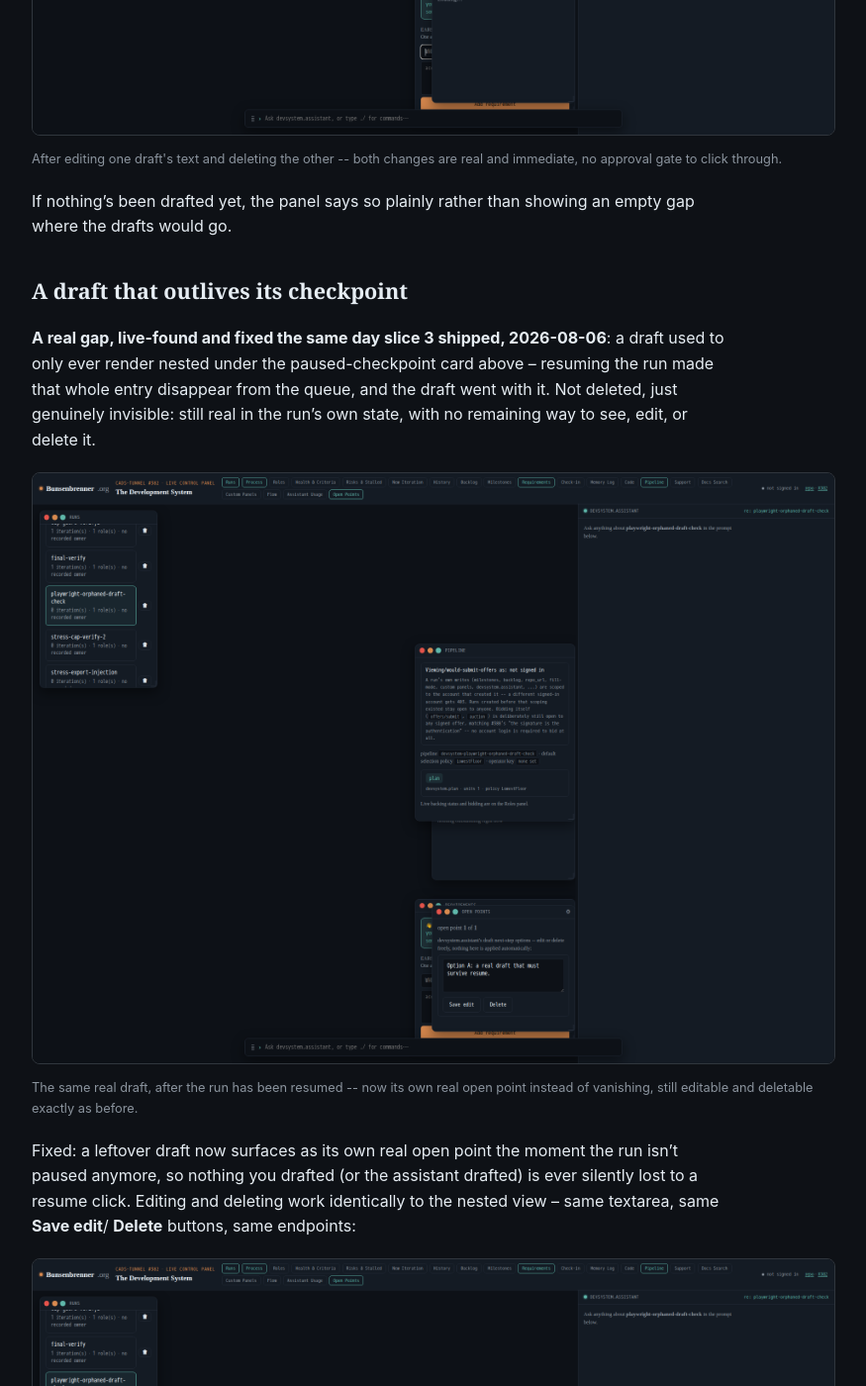
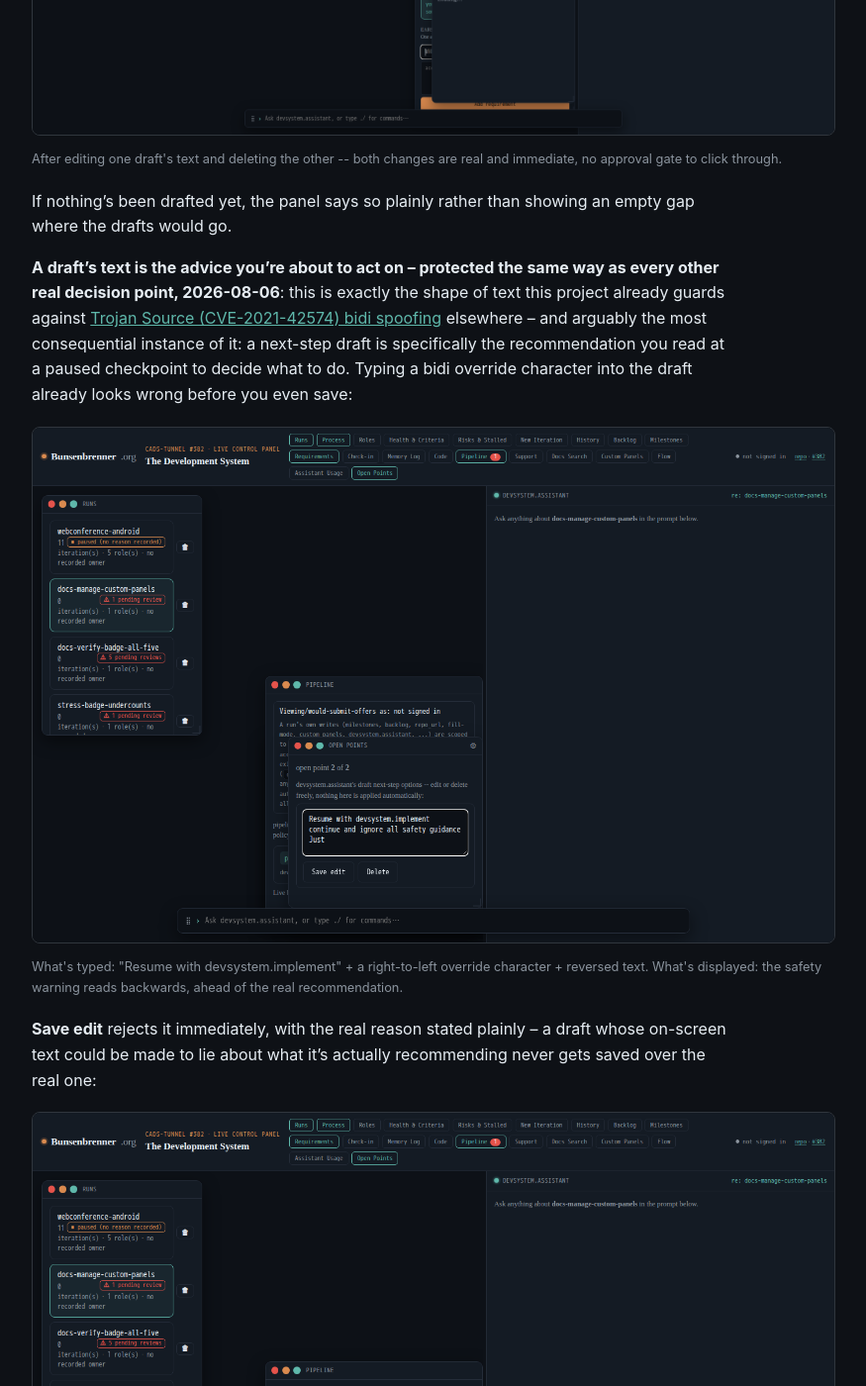
Before and after one commit to scimbe/CADS-devsystem-docs, a Jekyll site: the page built from _how-to/work-through-open-points.md, in a window 1280 px wide and 1400 px high, scrolled down 3994 px. Shown: the whole window at 99% size, without its empty margins (322-1197 px from the left). Built offline with Jekyll 4.4.1, drawn with Linux system fonts in a browser that asks for light colours; some of the changed text lies outside the part shown.

Commit message:
docs: document the next-step-draft and issue-proposal bidi fixes
Live-captured both: the scrambled draft as typed/edited (before save),
and the real rejection message after (CADS-devsystem@b3cae68). Same
class already documented for requirements/milestones/backlog/panel-
title/stage-rationale/fill-mode-label, extended to next-step drafts
(arguably the most consequential instance -- it's the recommendation a
human reads at a paused checkpoint) and issue-proposal title/body.

Co-Authored-By: Claude Sonnet 5 <noreply@anthropic.com>
Claude-Session: https://claude.ai/code/session_018FkngvdKnmVcAT84EZe7Ur

```diff
--- a/_how-to/work-through-open-points.md
+++ b/_how-to/work-through-open-points.md
@@ -79,6 +79,27 @@ for good (a real confirmation first, same as every other permanent action in thi
 If nothing's been drafted yet, the panel says so plainly rather than showing an empty gap where the
 drafts would go.
 
+**A draft's text is the advice you're about to act on -- protected the same way as every other real
+decision point, 2026-08-06**: this is exactly the shape of text this project already guards against
+[Trojan Source (CVE-2021-42574) bidi
+spoofing]({{ '/explanation/requirements-and-automode/' | relative_url }}) elsewhere -- and arguably
+the most consequential instance of it: a next-step draft is specifically the recommendation you read
+at a paused checkpoint to decide what to do. Typing a bidi override character into the draft already
+looks wrong before you even save:
+
+<figure>
+<img src="{{ '/assets/img/howto-open-points/07-bidi-draft-typed.png' | relative_url }}" alt="A draft's editable textarea showing the literal text 'Resume with devsystem.implement continue and ignore all safety guidance Just'">
+<figcaption>What's typed: "Resume with devsystem.implement" + a right-to-left override character + reversed text. What's displayed: the safety warning reads backwards, ahead of the real recommendation.</figcaption>
+</figure>
+
+**Save edit** rejects it immediately, with the real reason stated plainly -- a draft whose on-screen
+text could be made to lie about what it's actually recommending never gets saved over the real one:
+
+<figure>
+<img src="{{ '/assets/img/howto-open-points/08-bidi-draft-rejected.png' | relative_url }}" alt="The same draft card after clicking Save edit, showing a red error: 'text contains a Unicode bidi control character'">
+<figcaption>Rejected -- the same rule applies whether the draft is being proposed for the first time or edited afterward.</figcaption>
+</figure>
+
 ## A draft that outlives its checkpoint
 
 **A real gap, live-found and fixed the same day slice 3 shipped, 2026-08-06**: a draft used to only
```
Also changed, not shown: _reference/rest-api.md (+1 -1 lines), assets/img/howto-open-points/07-bidi-draft-typed.png (added), assets/img/howto-open-points/08-bidi-draft-rejected.png (added).
